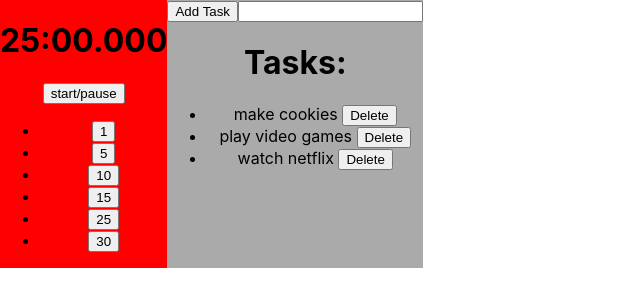
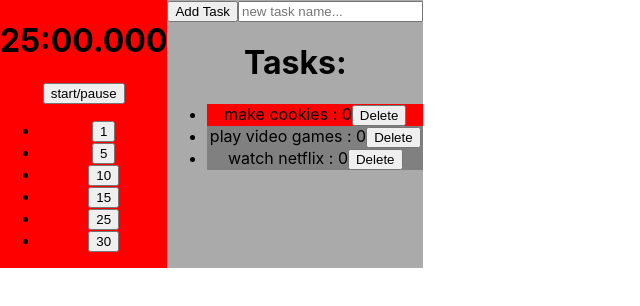
Before and after one commit to AceOfHeart5/TimeManager, a React (Create React App) app: page / in a window 1280 px wide. Shown: the top 306 px of the page, without its empty margins (0-640 px from the left). Built offline with nearby package versions, Linux system fonts and the light colour scheme.

Commit message:
add task adding and deleting

```diff
--- a/src/components/Tasks.js
+++ b/src/components/Tasks.js
@@ -1,10 +1,29 @@
+import { useState } from 'react';
+
 const Tasks = ({ app }) => {
+
+    const [newTaskName, setNewTaskName] = useState('');
+
+    const addTask = (e) => {
+        e.preventDefault();
+        console.log(`Add task: ${newTaskName}`);
+        app.addTask(newTaskName);
+        setNewTaskName('');
+    }
+
+    const getTaskColor = (index) => {
+        if (index !== app.tasks.currentTask) return 'grey';
+        return 'red';
+    }
 
     const getTasksList = () => {
         const result = [];
         app.tasks.taskList.forEach((task, i) => {
             result.push(
-                <li key={i}>{task.name} <button onClick={() => app.deleteTask(i)}>Delete</button> </li>
+                <li key={i} style={{background: getTaskColor(i)}}>
+                    {task.name} : {task.time}
+                    <button onClick={() => app.deleteTask(i)}>Delete</button>
+                </li>
             );
         });
         return result;
@@ -12,8 +31,10 @@ const Tasks = ({ app }) => {
 
     return(
         <div className="tasks">
-            <button>Add Task</button>
-            <input type="text"/>
+            <form onSubmit={addTask}>
+                <button>Add Task</button>
+                <input type="text" value={newTaskName} onChange={e => setNewTaskName(e.target.value)} placeholder='new task name...'/>
+            </form>
             <h1>Tasks:</h1>
             <ul>{getTasksList()}</ul>
         </div>
--- a/src/util/TaskManager.js
+++ b/src/util/TaskManager.js
@@ -9,10 +9,16 @@ export default class TaskManager {
             name: taskName,
             time: 0 // time spent on this task
         });
+        if (this.currentTask < 0) {
+            this.currentTask = 0;
+        }
     }
 
     deleteTask(index) {
         this.taskList.splice(index, 1);
+        if (this.currentTask >= this.taskList.length) {
+            this.currentTask = this.taskList.length - 1;
+        }
     }
 
     setTask(index) {
```
Also changed, not shown: src/App.css (line endings or trailing spaces).
